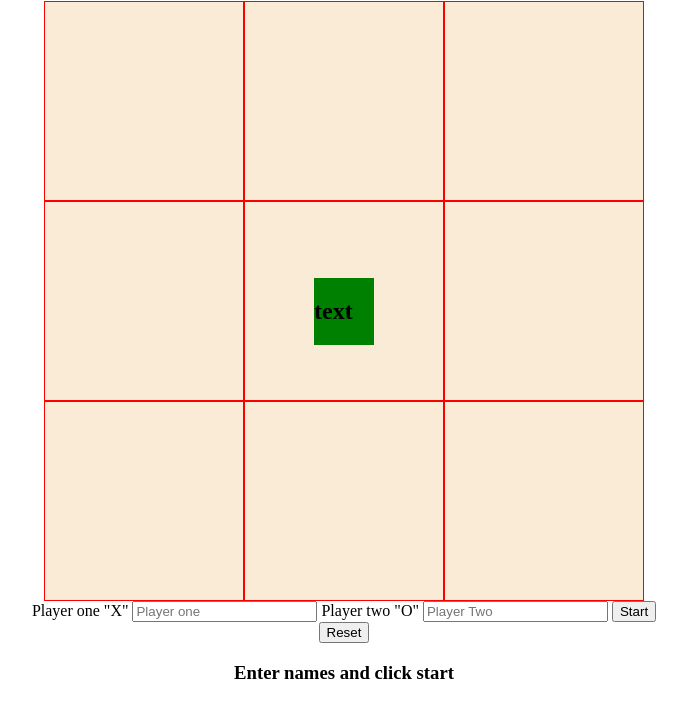
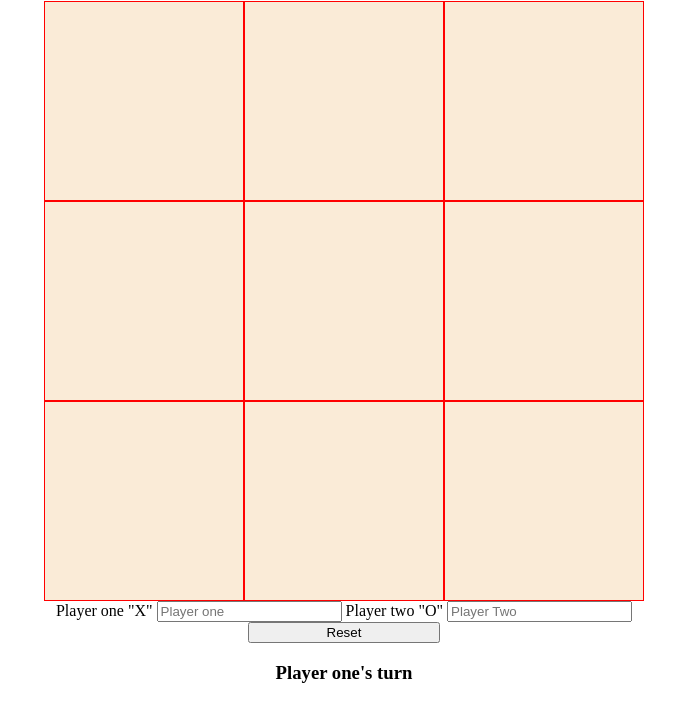
Before and after one commit to sirjamo1/Tic-Tac-Toe, a plain HTML site: page index.html in a window 1280 px wide. Both pictures are taken after a click on the button "Start". Shown: the part 87-800 px from the top of the page, without its empty margins (296-983 px from the left). Drawn offline with Linux system fonts and the light colour scheme.

Commit message:
random player starts each game

```diff
--- a/index.html
+++ b/index.html
@@ -25,12 +25,12 @@
             ><input type="text" name="playerOne" id="playerOneName" placeholder="Player one"/>
             <label for="playerTwo">Player two "O" </label
             ><input type="text" name="playerTwo" id="playerTwoName" placeholder="Player Two"/>
-            <button id="formBtn">Start</button>
+
         </form>
-        <button id="resetBtn" onclick="reset()">Reset</button>
+        <button id="startReset"></button>
         <h3 id="winnerText">Enter names and click start</h3>
         <!-- <h4>Enter names and click start</h4> -->
-        <div class="winning-container"><h2>text</h2></div>
+        <!-- <div class="winning-container"><h2>text</h2></div> -->
     </body>
     <script src="./script.js"></script>
 </html>
--- a/script.js
+++ b/script.js
@@ -1,7 +1,7 @@
-const gameboard = (function () {
-    let board = [];
-    return { board };
-})();
+// const gameboard = (function () {
+//     let board = [];
+//     return { board };
+// })();
 
 const playerFactory = (playerName, XorO) => {
     let getPlayerName = () => playerName;
@@ -15,13 +15,26 @@ let playerOneName = "Player one";
 let playerTwoName = "Player two";
 let playerOne = playerFactory(playerOneName, "X");
 let playerTwo = playerFactory(playerTwoName, "O");
-let turnCount = 0;
+let startReset = document.getElementById("startReset");
+let turnCount = randomNumber();
+function randomNumber() {
+    return Math.floor(Math.random() * 2);
+}
+
+startReset.textContent = turnCount > 0 ? "Reset" : "Start";
+console.log(turnCount);
 const gameboardContainer = document.querySelector(".gameboard-container");
-document.getElementById("formBtn").addEventListener("click", (e) => {
+startReset.addEventListener("click", (e) => {
     e.preventDefault();
+    reset();
+
     changeNames();
+    const player = turnCount % 2 === 0 ? playerOne : playerTwo;
+    document.getElementById(
+        "winnerText"
+    ).innerHTML = `${player.getPlayerName()}'s turn`;
     whichDiv();
-    reset();
+    startReset.textContent = "Reset";
 });
 function changeNames() {
     (playerOneName =
@@ -42,6 +55,7 @@ function whichDiv() {
     let children = gameboardContainer.children;
     for (let i = 0; i < children.length; i++) {
         let box = document.getElementById(children[i].id);
+        box.style.backgroundColor = "antiquewhite";
         box.addEventListener("click", () => {
             const player = turnCount % 2 === 0 ? playerOne : playerTwo;
             const playerNext = turnCount % 2 !== 0 ? playerOne : playerTwo;
@@ -53,16 +67,7 @@ function whichDiv() {
         });
     }
 }
-// function playerTurn(box) {
-//  console.log("click")
-//     const player = turnCount % 2 === 0 ? playerOne : playerTwo;
-//     const playerNext = turnCount % 2 !== 0 ? playerOne : playerTwo;
-//     if (box.textContent == "") {
-//         turnCount += 1;
-//         box.textContent = player.XorO;
-//         threeInRow(player, playerNext);
-//     }
-// }
+
 function threeInRow(player, playerNext) {
     let box0 = gameboardContainer.children[0].textContent;
     let box1 = gameboardContainer.children[1].textContent;
@@ -109,27 +114,15 @@ function threeInRow(player, playerNext) {
     }
 }
 function winningOutcome(player, box1, box2, box3) {
-    changeBoxColor(box1, box2, box3);
+    gameboardContainer.children[box1].style.backgroundColor = "green";
+    gameboardContainer.children[box2].style.backgroundColor = "green";
+    gameboardContainer.children[box3].style.backgroundColor = "green";
     player.printPlayerWins();
-    //removeBoxClick()
 }
-function changeBoxColor(box1, box2, box3) {
- console.log(box1)
- gameboardContainer.children[box1].style.backgroundColor = "green";
- gameboardContainer.children[box2].style.backgroundColor = "green";
- gameboardContainer.children[box3].style.backgroundColor = "green";
-//box1.parentNode.style.backgroundColor = "green"
-}
+
 function reset() {
     for (let i = 0; i < gameboardContainer.children.length; i++) {
         gameboardContainer.children[i].textContent = "";
-        turnCount = 0;
+        turnCount = randomNumber();
     }
 }
-// function removeBoxClick() {
-//  let children = gameboardContainer.children;
-//     for (let i = 0; i < children.length; i++) {
-//         let box = document.getElementById(children[i].id);
-//         box.removeEventListener("click", playerTurn(box) );
-//     }
-// }
--- a/style.css
+++ b/style.css
@@ -23,7 +23,9 @@ flex-direction: column;
  justify-content: center;
  font-size: 9em;
 }
-
+#startReset {
+width: 12rem;
+}
 .winning-container {
  width: 60px;
  background-color: green;
```
